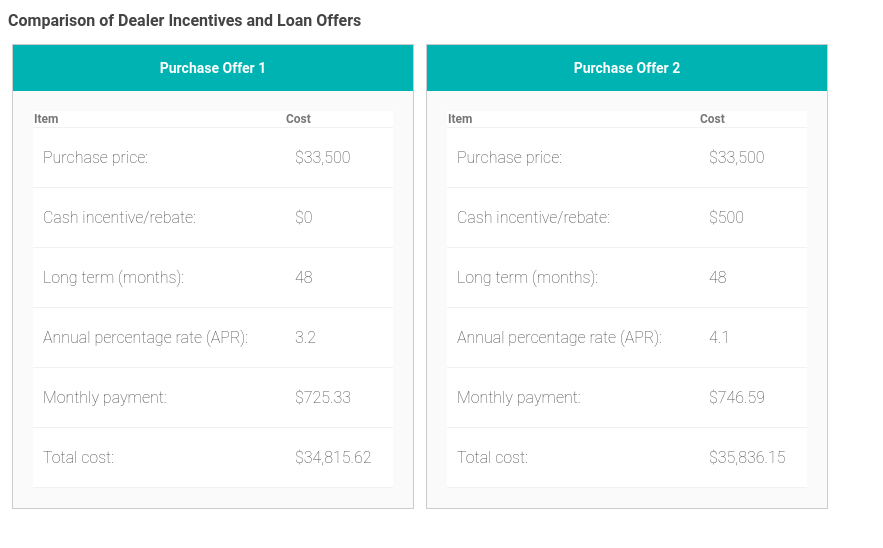
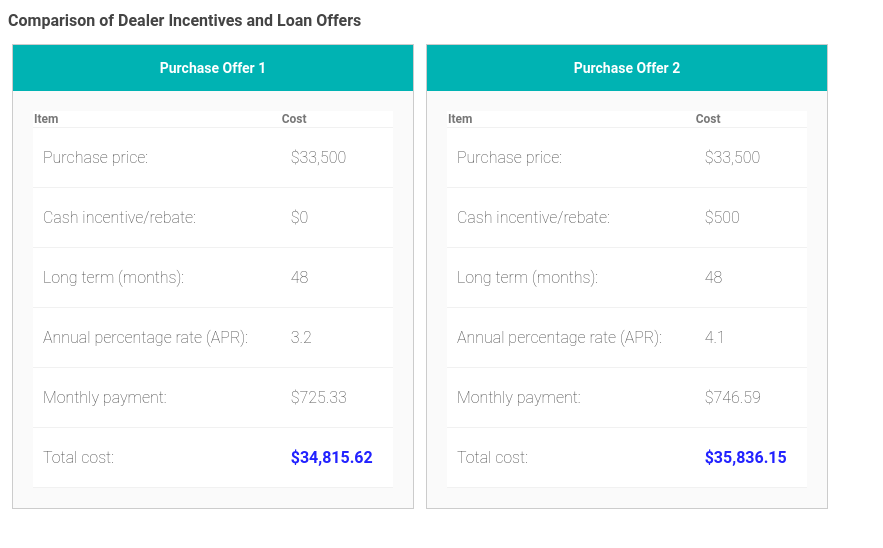
Before and after one commit to WonderlandSwallowsAlice/05.03-Lab, a website: page index.html in a window 1280 px wide. Shown: the whole page, without its empty margins (0-883 px from the left). Drawn offline with Linux system fonts and the light colour scheme; files that its build step writes are made by us from their sources.

Commit message:
fixed blue

```diff
--- a/index.html
+++ b/index.html
@@ -43,7 +43,7 @@
 </tr>
 <tr>
 <td>Total cost:</td>
-<td class=".final-value">$34,815.62</td>
+<td class="final-value">$34,815.62</td>
 </tr>
 </table>
 </div>
@@ -80,7 +80,7 @@
 </tr>
 <tr>
 <td>Total cost:</td>
-<td class=".final-value">$35,836.15</td>
+<td class="final-value">$35,836.15</td>
 </tr>
 </table>
 </div>
```
